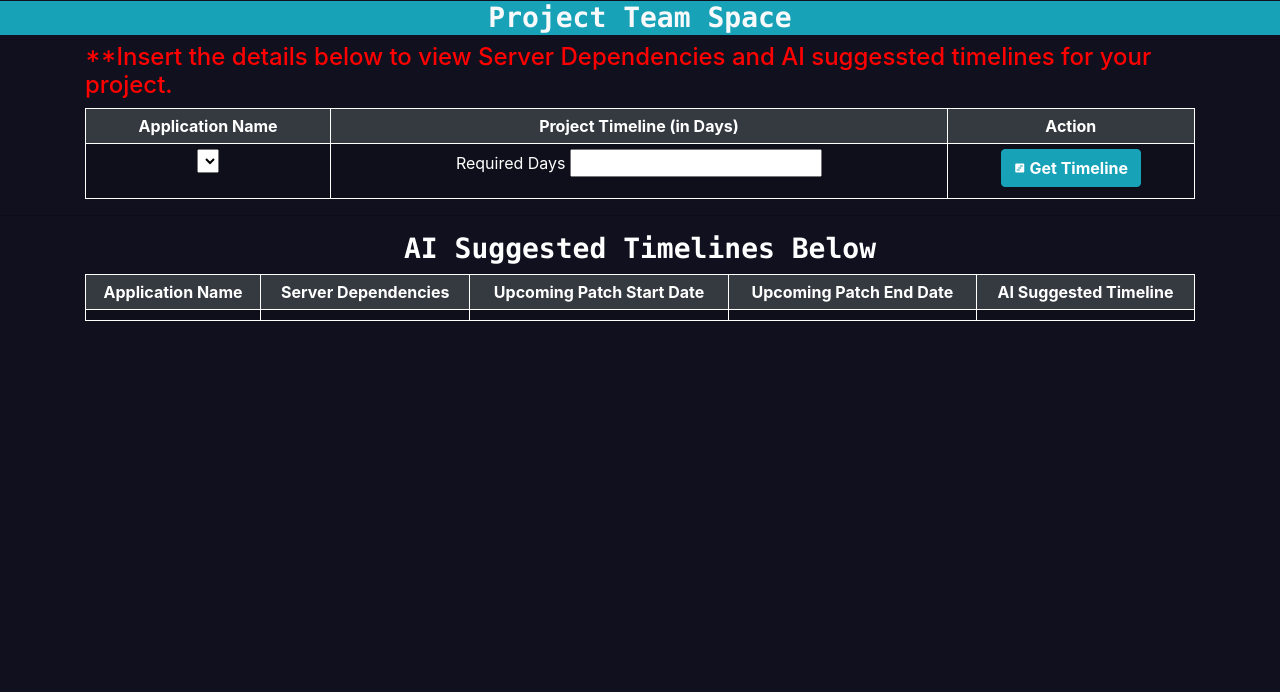
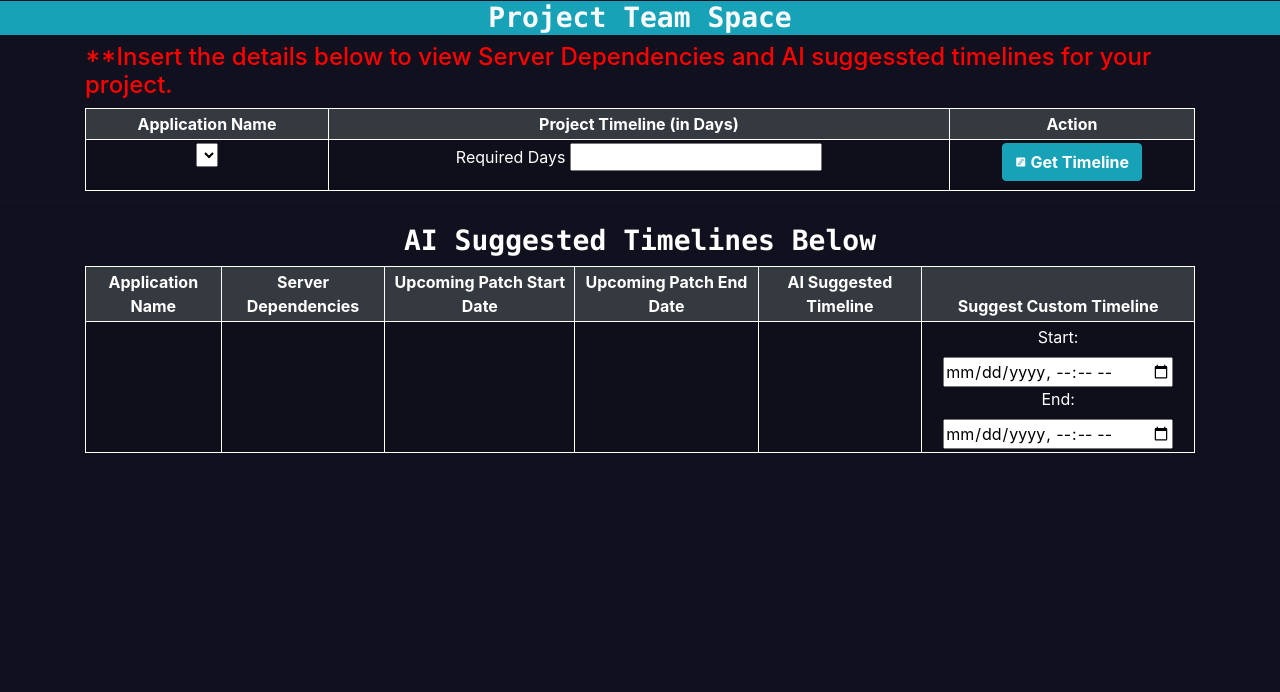
Before and after one commit to kundua1/POC-CRQ-Intelligence, a Django app: page /home/project-team/ in a window 1280 px wide. Shown: the part 56-748 px from the top of the page. Run offline with Django 5.2, Linux system fonts and the light colour scheme; data that the repository does not hold is empty; some libraries are stand-ins or nearby versions.

Commit message:
modified

```diff
--- a/crq_project/crq_app/templates/crq_app/project_team_view.html
+++ b/crq_project/crq_app/templates/crq_app/project_team_view.html
@@ -38,14 +38,14 @@
             <table class="table table-sm table-striped table-hover">
                 <thead class="thead-dark">
                     <tr>
-                        <th style="text-align: center; border: 1px solid white; padding: 5px;">Application Name</th>
-                        <th style="text-align: center; border: 1px solid white; padding: 5px;">Project Timeline (in Days)</th>
-                        <th style="text-align: center; border: 1px solid white; padding: 5px;">Action</th>
+                        <th style="text-align: center; border: 1px solid white; padding: 3px;">Application Name</th>
+                        <th style="text-align: center; border: 1px solid white; padding: 3px;">Project Timeline (in Days)</th>
+                        <th style="text-align: center; border: 1px solid white; padding: 3px;">Action</th>
                     </tr>
                 </thead>
                 <tbody>
                     <tr>
-                        <td style="text-align: center; border: 1px solid white; padding: 5px;">
+                        <td style="text-align: center; border: 1px solid white; padding: 3px;">
                             <select id="application_name", name="application_name">
                                 {% if wintel_unique_apps_data %}
                                     {% for data in wintel_unique_apps_data %}
@@ -54,11 +54,11 @@
                                 {% endif %}
                             </select>
                         </td>
-                        <td style="text-align: center; border: 1px solid white; padding: 5px;">
+                        <td style="text-align: center; border: 1px solid white; padding: 3px;">
                             <label for="timeline_days" style="color: white;">Required Days</label>
                             <input class="form-group" name="timeline_days" id="timeline_days" type="number" required>
                         </td>
-                        <td style="text-align: center; border: 1px solid white; padding: 5px;">
+                        <td style="text-align: center; border: 1px solid white; padding: 3px;">
                             {% csrf_token %}
                             <button type="submit" class="save btn btn-info text-white"><i class="material-icons">view_timeline</i><b>  Get Timeline</b></button>
                         </td>
@@ -78,24 +78,32 @@
             <table class="table table-sm table-striped table-hover">
                 <thead class="thead-dark">
                     <tr>
-                        <th style="text-align: center; border: 1px solid white; padding: 5px;">Application Name</th>
-                        <th style="text-align: center; border: 1px solid white; padding: 5px;">Server Dependencies</th>
-                        <th style="text-align: center; border: 1px solid white; padding: 5px;">Upcoming Patch Start Date</th>
-                        <th style="text-align: center; border: 1px solid white; padding: 5px;">Upcoming Patch End Date</th>
-                        <th style="text-align: center; border: 1px solid white; padding: 5px;">AI Suggested Timeline</th>
+                        <th style="text-align: center; border: 1px solid white; padding: 3px;">Application Name</th>
+                        <th style="text-align: center; border: 1px solid white; padding: 3px;">Server Dependencies</th>
+                        <th style="text-align: center; border: 1px solid white; padding: 3px;">Upcoming Patch Start Date</th>
+                        <th style="text-align: center; border: 1px solid white; padding: 3px;">Upcoming Patch End Date</th>
+                        <th style="text-align: center; border: 1px solid white; padding: 3px;">AI Suggested Timeline</th>
+                        <th style="text-align: center; border: 1px solid white; padding: 3px;">Suggest Custom Timeline</th>
                     </tr>
                 </thead>
                 <tbody>
                     <tr>
-                        <td style="text-align: center; border: 1px solid white; padding: 5px;">
+                        <td style="text-align: center; border: 1px solid white; padding: 3px;">
                         </td>
-                        <td style="text-align: center; border: 1px solid white; padding: 5px;">
+                        <td style="text-align: center; border: 1px solid white; padding: 3px;">
                         </td>
-                        <td style="text-align: center; border: 1px solid white; padding: 5px;">
+                        <td style="text-align: center; border: 1px solid white; padding: 3px;">
                         </td>
-                        <td style="text-align: center; border: 1px solid white; padding: 5px;">
+                        <td style="text-align: center; border: 1px solid white; padding: 3px;">
                         </td>
-                        <td style="text-align: center; border: 1px solid white; padding: 5px;">
+                        <td style="text-align: center; border: 1px solid white; padding: 3px;">
+                        </td>
+                        <td style="text-align: center; border: 1px solid white; padding: 3px;">
+                            <label for="custom_start_timeline_suggesstion" style="color: white;">Start:</label>
+                            <input type="datetime-local" id="custom_start_timeline_suggesstion" name="custom_start_timeline_suggesstion">
+                            <br>
+                            <label for="custom_end_timeline_suggesstion" style="color: white;">End: </label>
+                            <input type="datetime-local" id="custom_end_timeline_suggesstion" name="custom_end_timeline_suggesstion">
                         </td>
                     </tr>
                 </tbody>
```
Also changed, not shown: crq_project/crq_app/templates/crq_app/app_server_mapping.html (+6 -6 lines).
